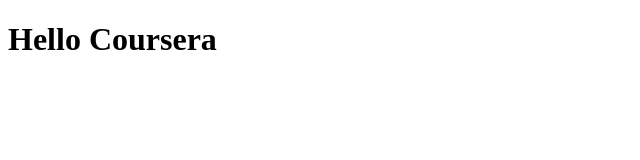
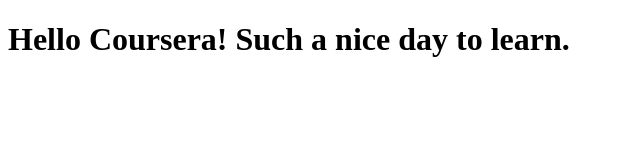
Before and after one commit to blairinne/Assingment, a plain HTML site: page site/index.html in a window 1280 px wide. Shown: the whole page, without its empty margins (0-640 px from the left). Drawn offline with Linux system fonts and the light colour scheme.

Commit message:
Small addition to our page content.

```diff
--- a/site/index.html
+++ b/site/index.html
@@ -4,6 +4,6 @@
 	<title>Hello</title>
 </head>
 <body>
-<h1>Hello Coursera</h1>
+<h1>Hello Coursera! Such a nice day to learn.</h1>
 </body>
 </html>
```
